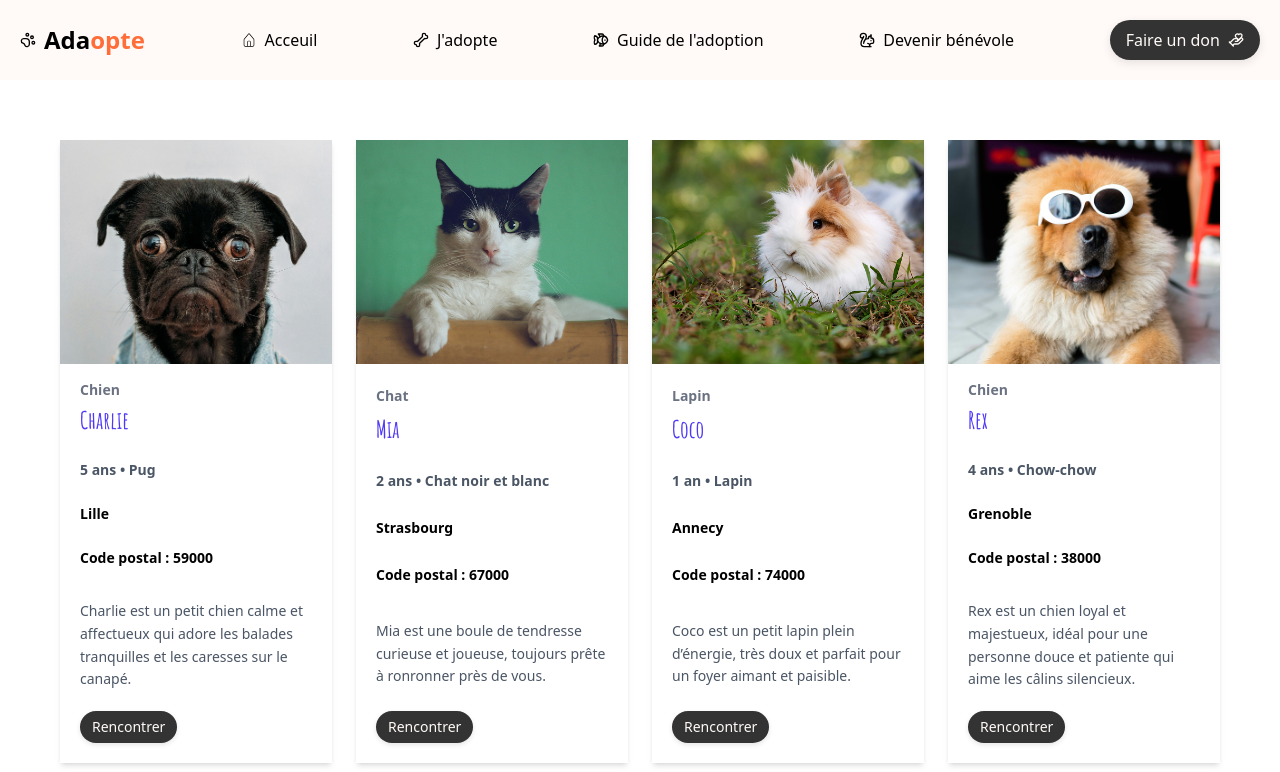
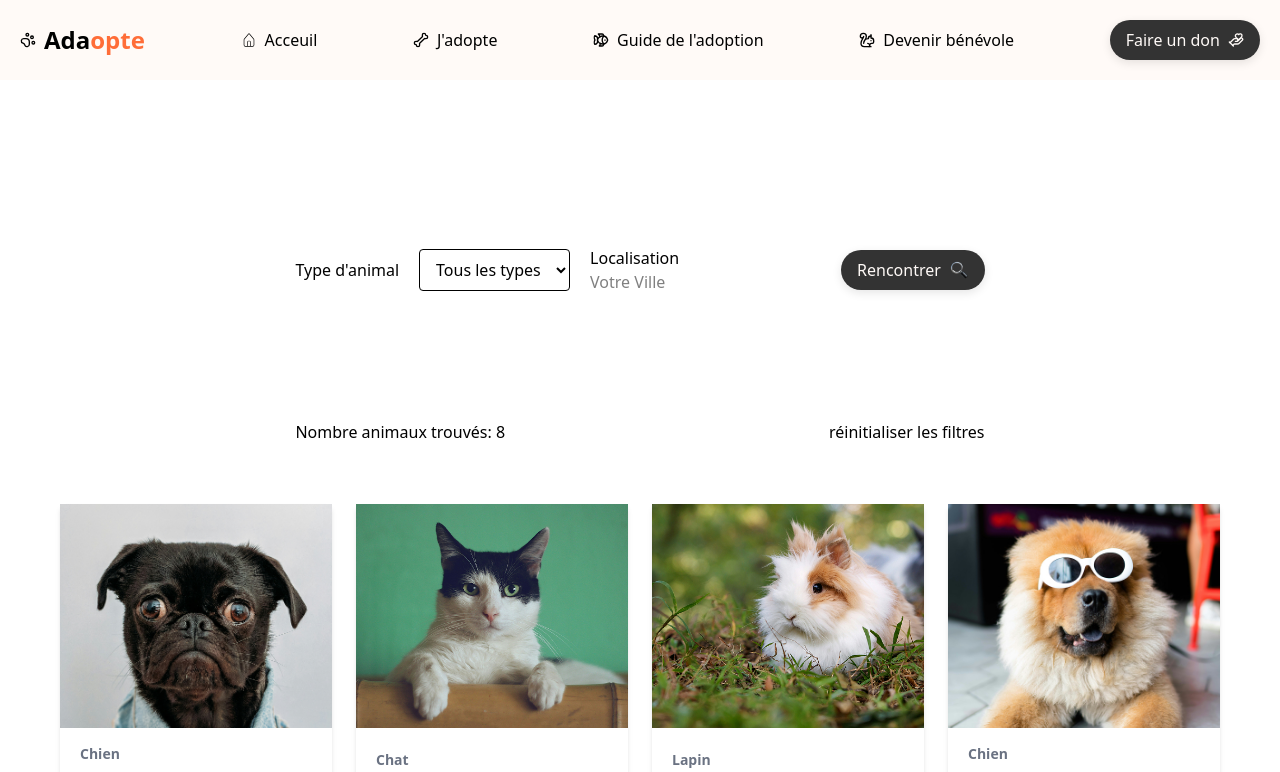
Before and after one commit to gaultierpatrice/adaopte, a React (Vite) app: page /listing in a window 1280 px wide. Shown: the top 772 px of the page. Built offline with nearby package versions, Linux system fonts and the light colour scheme.

Commit message:
feat: added AnimalFilter with Location search and Type filtering

```diff
--- a/src/App.tsx
+++ b/src/App.tsx
@@ -4,15 +4,38 @@ import Navbar from "./components/NavBar";
 import LandingPage from "./pages/LandingPage.tsx";
 import Footer from "./components/Footer.tsx";
 import DevenirBenevole from "./pages/VolunteerPage.tsx";
+import { useState } from "react";
 
 function App() {
+  const [search, setSearch] = useState("");
+  const [selectedType, setSelectedType] = useState("");
   return (
     <div>
       <Navbar />
 
       <Routes>
-        <Route path="/" element={<LandingPage />} />
-        <Route path="/listing" element={<ListingPage />} />
+        <Route
+          path="/"
+          element={
+            <LandingPage
+              search={search}
+              setSearch={setSearch}
+              selectedType={selectedType}
+              setSelectedType={setSelectedType}
+            />
+          }
+        />
+        <Route
+          path="/listing"
+          element={
+            <ListingPage
+              search={search}
+              setSearch={setSearch}
+              selectedType={selectedType}
+              setSelectedType={setSelectedType}
+            />
+          }
+        />
         <Route path="/devenir-benevole" element={<DevenirBenevole />} />
       </Routes>
 
--- /dev/null
+++ b/src/components/AnimalFilter.tsx
@@ -0,0 +1,63 @@
+import TypeFilter from "./TypeFilter";
+import animals from "../data/data.json";
+import Button from "./Button";
+import { useNavigate } from "react-router-dom";
+
+export default function AnimalFilter({
+  search,
+  setSearch,
+  selectedType,
+  setSelectedType,
+  animalsToDisplay,
+}: {
+  search: string;
+  setSearch: (value: string) => void;
+  selectedType: string;
+  setSelectedType: (value: string) => void;
+  animalsToDisplay: any[];
+}) {
+  const navigate = useNavigate();
+
+  const handleSearch = () => {
+    const params = new URLSearchParams();
+
+    if (search) params.set("city", search);
+    if (selectedType) params.set("type", selectedType);
+
+    navigate(`/listing?${params.toString()}`);
+  };
+  // Extract unique animal types
+  const animalTypes = Array.from(new Set(animals.map((animal) => animal.type)));
+
+  return (
+    <div className="flex flex-col">
+      <div className="flex flex-row justify-center items-center gap-5 min-h-[300px]">
+        <TypeFilter
+          options={animalTypes}
+          value={selectedType}
+          onChange={setSelectedType}
+        />
+        <div>
+          {/* Search Input */}
+          <h2>Localisation</h2>
+          <input
+            type="text"
+            placeholder="Votre Ville"
+            value={search}
+            onChange={(e) => setSearch(e.target.value)}
+          />
+        </div>
+        <Button className="gap-2" onClick={handleSearch}>
+          Rencontrer
+          <img src="src/pictures/loupe.png" className="max-h-5" />
+        </Button>
+      </div>
+      <div className="flex flex-row justify-between">
+        <div>Nombre animaux trouvés: {animalsToDisplay.length}</div>
+        <div>
+          <a href="#">réinitialiser les filtres</a>
+        </div>
+      </div>
+    </div>
+  );
+}
--- /dev/null
+++ b/src/components/Search.tsx
@@ -0,0 +1,23 @@
+type SearchProps = {
+  search: string;
+  setSearch: React.Dispatch<React.SetStateAction<string>>;
+};
+
+export default function Search({ search, setSearch }: SearchProps) {
+  function handleChange(event: React.ChangeEvent<HTMLInputElement>) {
+    setSearch(event.target.value);
+    console.log(event.target.value, "is now researched in animals");
+  }
+
+  return (
+    <div>
+      <h2>Localisation</h2>
+      <input
+        type="text"
+        placeholder="Votre Ville"
+        value={search}
+        onChange={handleChange}
+      />
+    </div>
+  );
+}
--- /dev/null
+++ b/src/components/TypeFilter.tsx
@@ -0,0 +1,30 @@
+type TypeFilterProps = {
+  options: string[];
+  value: string;
+  onChange: (value: string) => void;
+};
+
+export default function TypeFilter({
+  options,
+  value,
+  onChange,
+}: TypeFilterProps) {
+  return (
+    <>
+      <h2>Type d'animal</h2>
+      <select
+        value={value}
+        onChange={(e) => onChange(e.target.value)}
+        className="border rounded px-3 py-2"
+      >
+        <option value="">Tous les types</option>
+
+        {options.map((type) => (
+          <option key={type} value={type}>
+            {type}
+          </option>
+        ))}
+      </select>
+    </>
+  );
+}
--- a/src/pages/LandingPage.tsx
+++ b/src/pages/LandingPage.tsx
@@ -5,8 +5,27 @@ import { NavLink } from "react-router-dom";
 import { LuHandHeart } from "react-icons/lu";
 import animals from "../data/data.json";
 import information from "../data/information.json";
+import AnimalFilter from "../components/AnimalFilter.tsx";
+import { useState } from "react";
 
-function LandingPage() {
+type SearchProps = {
+  search: string;
+  selectedType: string;
+  animalsToDisplay: [];
+};
+
+function LandingPage(props: SearchProps) {
+  const [search, setSearch] = useState("");
+  const [selectedType, setSelectedType] = useState("");
+
+  const animalsToDisplay = animals.filter((animal) => {
+    const matchesCity = animal.city
+      .toLowerCase()
+      .includes(search.toLowerCase());
+    const matchesType = selectedType === "" || animal.type === selectedType;
+    return matchesCity && matchesType;
+  });
+
   return (
     <>
       <main className="flex flex-col items-center">
@@ -16,6 +35,16 @@ function LandingPage() {
           title="Donnons-leur autant qu'ils nous apportent"
           subtitle="Chaque jour, des milliers d'animaux attendent une famille aimante. Trouvez votre compagnon idéal parmi nos animaux disponibles à l'adoption"
         />
+        <div className="flex flex-row">
+          <AnimalFilter
+            search={search}
+            setSearch={setSearch}
+            selectedType={selectedType}
+            setSelectedType={setSelectedType}
+            animalsToDisplay={animalsToDisplay}
+          />
+        </div>
+
         <div className="flex flex-col items-center w-full">
           <section className="flex flex-col justify-center items-center bg-gray-100">
             <h1 className="flex flex-col justify-center items-center text-3xl font-bold mt-5">
@@ -27,7 +56,7 @@ function LandingPage() {
             </p>
 
             <div className="grid grid-flow-col grid-rows-3 gap-4 max-h-[1200px] p-10">
-              {animals.map((animal, index) => {
+              {animalsToDisplay.map((animal, index) => {
                 // Define which items should span 2 rows
                 const rowSpanClass = [0, 3, 4, 7].includes(index)
                   ? "row-span-2"
--- a/src/pages/ListingPage.tsx
+++ b/src/pages/ListingPage.tsx
@@ -1,12 +1,44 @@
 import Card from "../components/Card";
 import animals from "../data/data.json";
+import AnimalFilter from "../components/AnimalFilter";
+import { useState, useEffect } from "react";
+import { useSearchParams } from "react-router-dom";
 
 function ListingPage() {
+  const [searchParams] = useSearchParams();
+
+  const cityFromUrl = searchParams.get("city") ?? "";
+  const typeFromUrl = searchParams.get("type") ?? "";
+
+  const [search, setSearch] = useState(cityFromUrl);
+  const [selectedType, setSelectedType] = useState(typeFromUrl);
+
+  const animalsToDisplay = animals.filter(
+    (animal) =>
+      (!search || animal.city.toLowerCase().includes(search.toLowerCase())) &&
+      (!selectedType || animal.type === selectedType)
+  );
+
+  useEffect(() => {
+    setSearch(cityFromUrl);
+    setSelectedType(typeFromUrl);
+  }, [cityFromUrl, typeFromUrl]);
+
   return (
     <>
+      <div className="flex flex-col justify-center items-center mt-10">
+        <AnimalFilter
+          search={search}
+          setSearch={setSearch}
+          selectedType={selectedType}
+          setSelectedType={setSelectedType}
+          animalsToDisplay={animalsToDisplay}
+        />
+      </div>
+
       <main className="min-h-[650px] flex flex-col items-center justify-center">
         <div className="grid grid-cols-4 gap-6 p-15">
-          {animals.map((animal, index) => (
+          {animalsToDisplay.map((animal, index) => (
             <Card key={index} {...animal} imageUrl={animal.imageUrl} />
           ))}
         </div>
```
Also changed, not shown: src/components/Filter.tsx (deleted).
